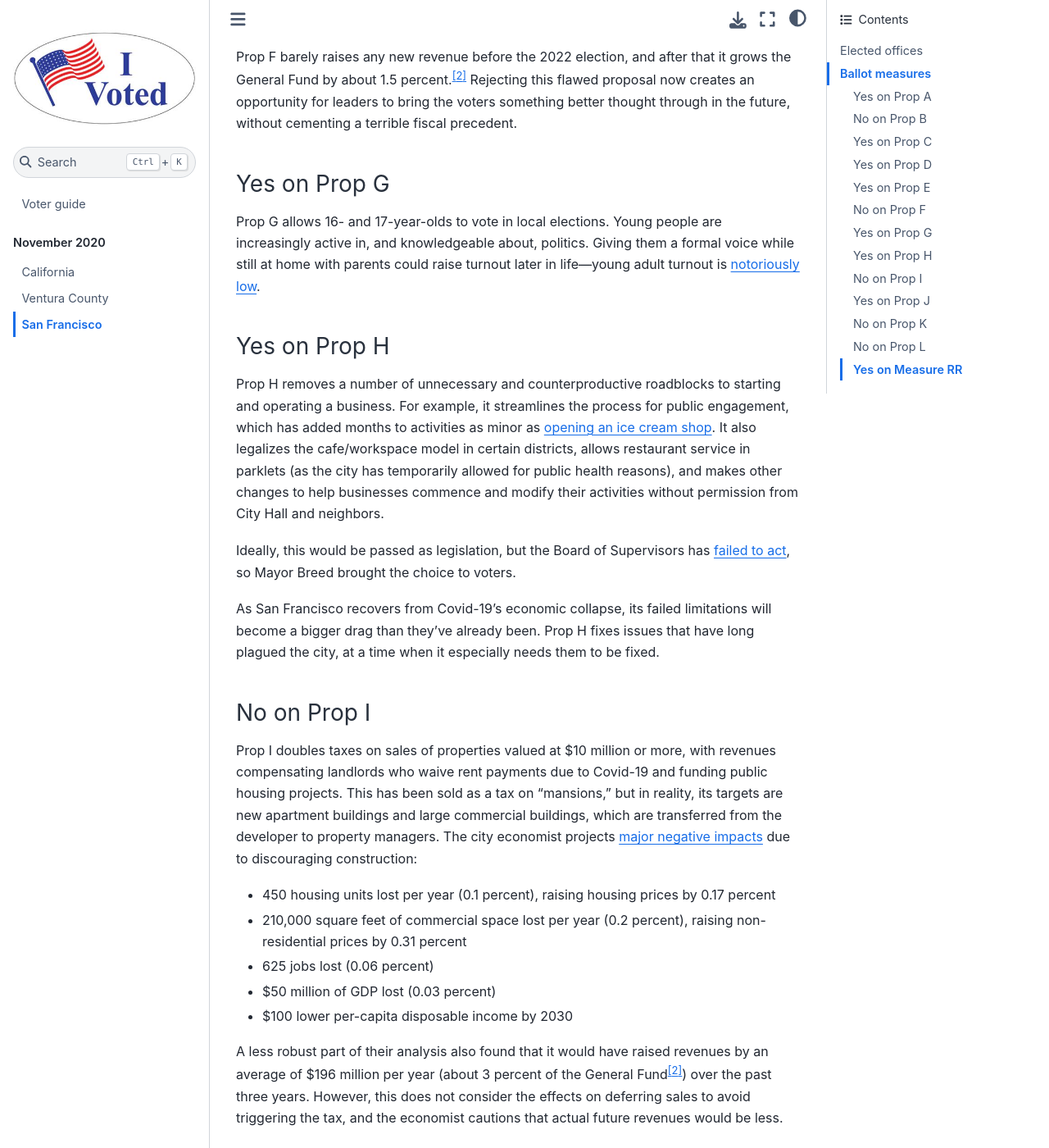
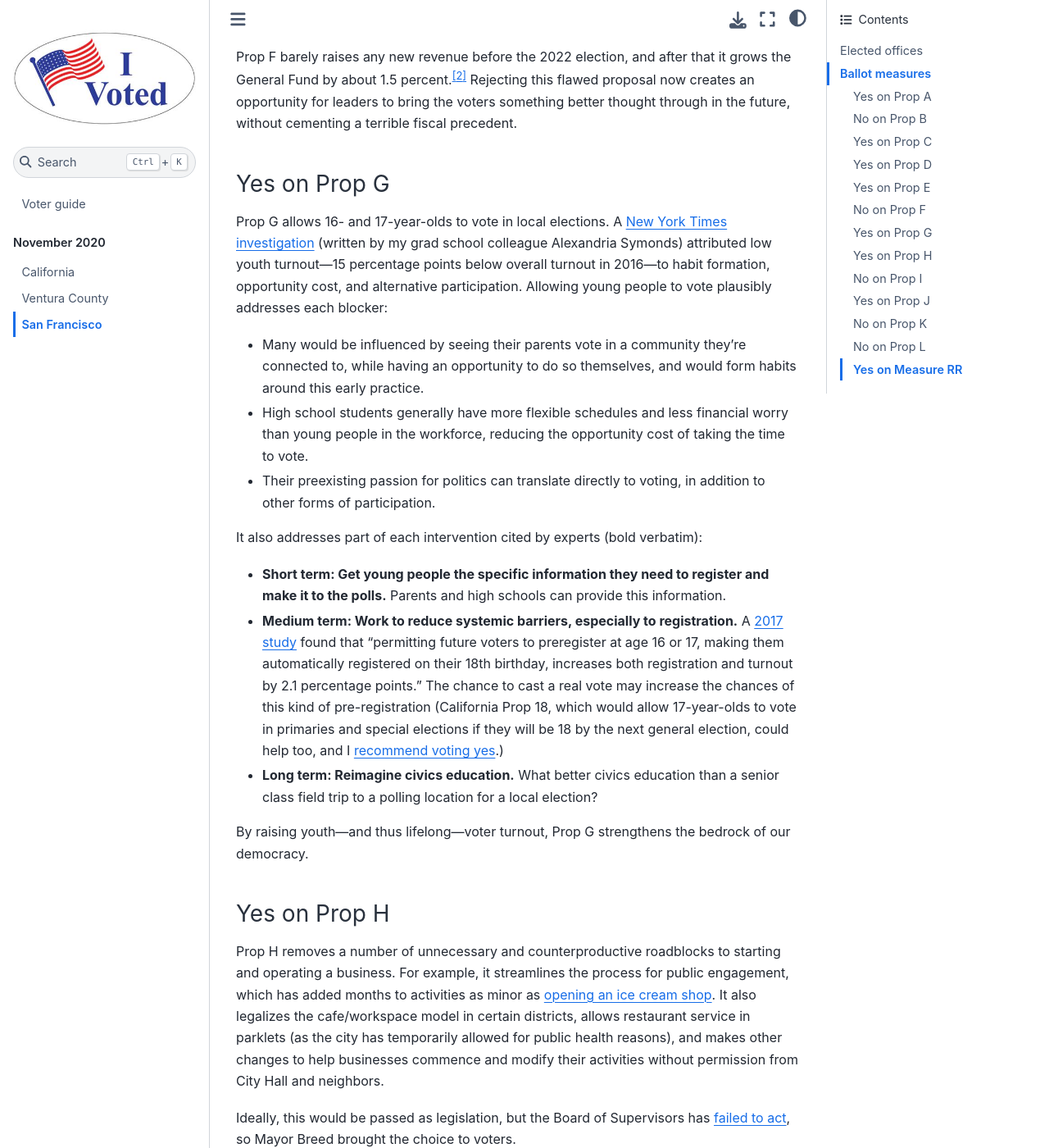
Before and after one commit to MaxGhenis/vote, a Jupyter Book: the page built from docs/nov2020/san_francisco.md, in a window 1280 px wide and 1400 px high, scrolled down 10214 px. Shown: the whole window at 82% size. Built offline with Jupyter Book 1.0.4 settings and Sphinx 7.4.7 and the Sphinx Book theme 1.1.4, drawn with Linux system fonts in a browser that asks for light colours.

Commit message:
more on prop g

```diff
--- a/docs/nov2020/san_francisco.md
+++ b/docs/nov2020/san_francisco.md
@@ -304,9 +304,22 @@ Rejecting this flawed proposal now creates an opportunity for leaders to bring t
 ### Yes on Prop G
 
 Prop G allows 16- and 17-year-olds to vote in local elections.
-Young people are increasingly active in, and knowledgeable about, politics.
-Giving them a formal voice while still at home with parents could raise turnout later in life---young adult turnout is [notoriously low](https://www.nytimes.com/2020/10/08/upshot/youth-voting-2020-election.html).
+A [New York Times investigation](https://www.nytimes.com/2020/10/08/upshot/youth-voting-2020-election.html) (written by my grad school colleague Alexandria Symonds) attributed low youth turnout---15 percentage points below overall turnout in 2016---to habit formation, opportunity cost, and alternative participation.
+Allowing young people to vote plausibly addresses each blocker:
+* Many would be influenced by seeing their parents vote in a community they're connected to, while having an opportunity to do so themselves, and would form habits around this early practice.
+* High school students generally have more flexible schedules and less financial worry than young people in the workforce, reducing the opportunity cost of taking the time to vote.
+* Their preexisting passion for politics can translate directly to voting, in addition to other forms of participation.
 
+It also addresses part of each intervention cited by experts (bold verbatim):
+* **Short term: Get young people the specific information they need to register and make it to the polls.**
+Parents and high schools can provide this information.
+* **Medium term: Work to reduce systemic barriers, especially to registration.**
+A [2017 study](https://www.liebertpub.com/doi/abs/10.1089/elj.2017.0436) found that "permitting future voters to preregister at age 16 or 17, making them automatically registered on their 18th birthday, increases both registration and turnout by 2.1 percentage points."
+The chance to cast a real vote may increase the chances of this kind of pre-registration (California Prop 18, which would allow 17-year-olds to vote in primaries and special elections if they will be 18 by the next general election, could help too, and I [recommend voting yes](nov2020-ca-prop18).)
+* **Long term: Reimagine civics education.**
+What better civics education than a senior class field trip to a polling location for a local election?
+
+By raising youth---and thus lifelong---voter turnout, Prop G strengthens the bedrock of our democracy.
 
 ### Yes on Prop H
 
```
Also changed, not shown: docs/nov2020/california.md (+1 -0 lines).
